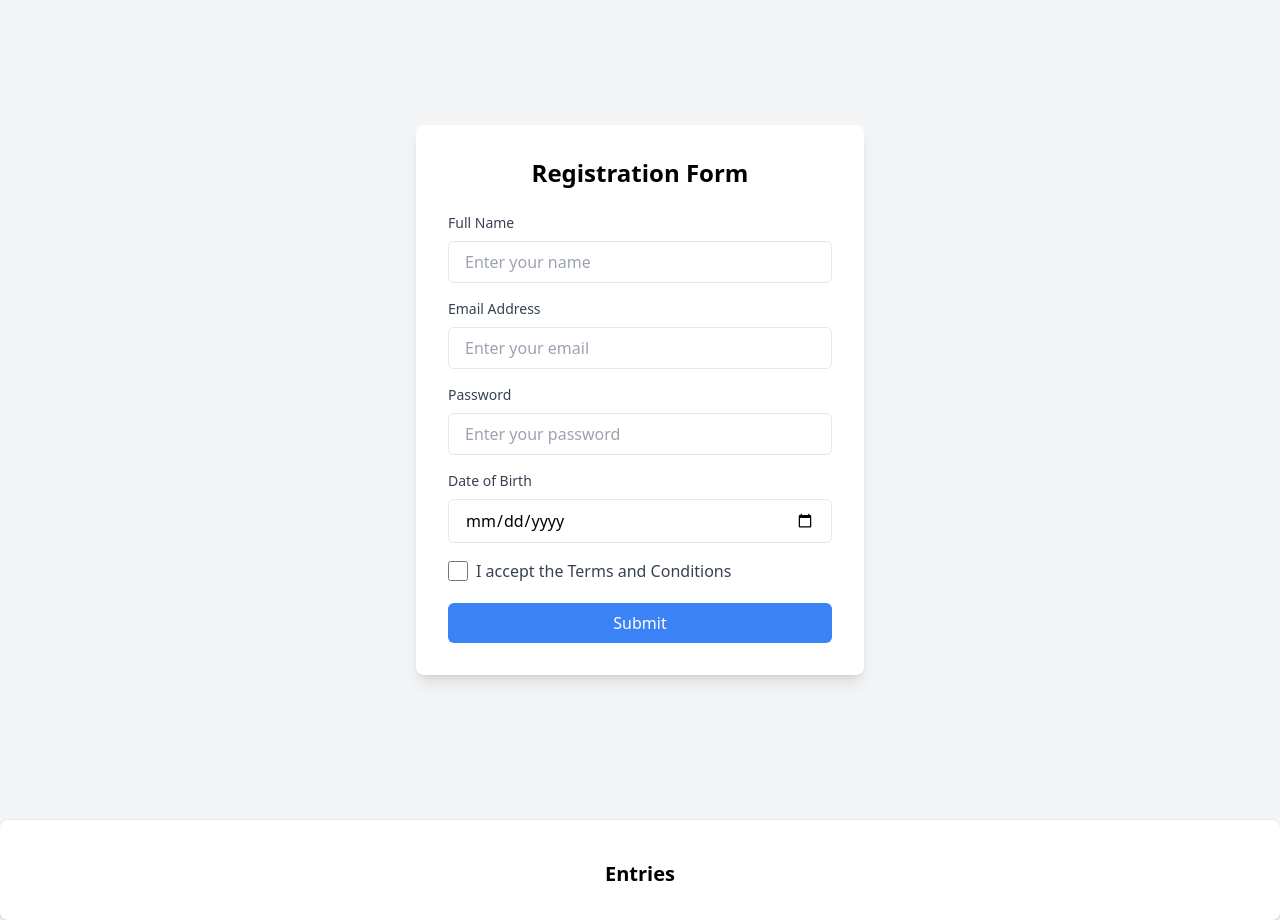
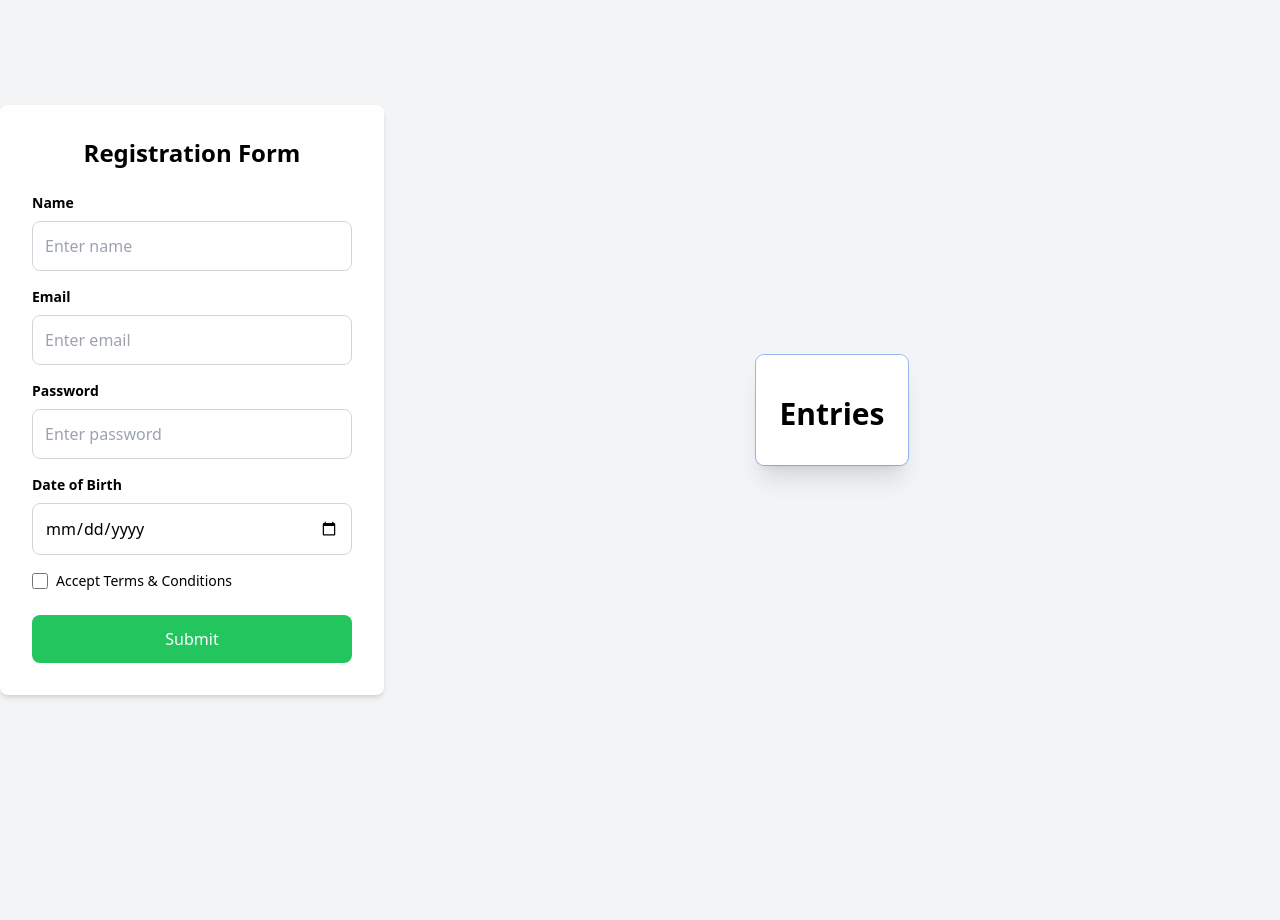
Before and after one commit to ananth-vaishnav/WD101, a plain HTML site: page index.html in a window 1280 px wide. After the commit the page ends 800 px from the top, so only its background shows below. Drawn offline with nearby package versions, Linux system fonts and the light colour scheme.

Commit message:
index.html

```diff
--- a/index.html
+++ b/index.html
@@ -4,77 +4,80 @@
 <head>
     <meta charset="UTF-8">
     <meta name="viewport" content="width=device-width, initial-scale=1.0">
-    <title>Tailwind Form</title>
+    <title>Capstone</title>
+
     <script src="https://cdn.tailwindcss.com"></script>
+    <style>
+        input#name:invalid:focus {
+            border: 1px solid red
+        }
+
+        input#email:invalid:focus {
+            border: 1px solid red
+        }
+    </style>
 </head>
 
-<body class="bg-gray-100">
+<body class="bg-gray-100 flex items-center justify-center h-screen">
 
+    <form id="user-form" class="bg-white p-8 rounded-lg shadow-md w-96">
+        <h1 class="text-2xl font-bold mb-6 text-center">Registration Form</h1>
 
-    <div class="flex items-center justify-center min-h-screen">
+        <label for="name" class="block text-left text-sm font-semibold mb-2">Name</label>
+        <input required type="text" id="name" name="name" placeholder="Enter name"
+            class="w-full p-3 mb-4 rounded-lg border border-gray-300 focus:outline-none focus:ring-2 focus:ring-blue-500">
 
-        <div class="bg-white p-8 rounded-lg shadow-lg max-w-md w-full">
+        <label for="email" class="block text-left text-sm font-semibold mb-2">Email</label>
+        <input required type="email" id="email" name="
+        email" placeholder="Enter email"
+            class="w-full p-3 mb-4 rounded-lg border border-gray-300 focus:outline-none focus:ring-2 focus:ring-blue-500">
 
-            <h2 class="text-2xl font-bold text-center mb-6">Registration Form</h2>
+        <label for="password" class="block text-left text-sm font-semibold mb-2">Password</label>
+        <input type="password" id="password" name="password" placeholder="Enter password"
+            class="w-full p-3 mb-4 rounded-lg border border-gray-300 focus:outline-none focus:ring-2 focus:ring-blue-500">
 
+        <label for="dob" class="block text-left text-sm font-semibold mb-2">Date of Birth</label>
+        <input type="date" id="dob" name="dob"
+            class="w-full p-3 mb-4 rounded-lg border border-gray-300 focus:outline-none focus:ring-2 focus:ring-blue-500">
 
-            <form id="registration-form">
+        <div class="flex items-center mb-6">
+            <input type="checkbox" id="acceptTerms" name="acceptTerms"
+                class="h-4 w-4 text-green-600 focus:ring-green-500 border-gray-300 rounded">
+            <label for="acceptTerms" class="ml-2 text-sm">Accept Terms & Conditions</label>
+        </div>
 
-                <div class="mb-4">
-                    <label for="name" class="block text-sm font-medium text-gray-700 mb-2">Full Name</label>
-                    <input type="text" id="name" name="name" required
-                        class="block w-full px-4 py-2 border rounded-md focus:outline-none focus:ring focus:ring-blue-300"
-                        placeholder="Enter your name">
-                </div>
+        <button type="submit" id="submit"
+            class="w-full bg-green-500 text-white p-3 rounded-lg hover:bg-green-600 focus:outline-none focus:ring-2 focus:ring-green-500">
+            Submit
+        </button>
+    </form>
 
-
-                <div class="mb-4">
-                    <label for="email" class="block text-sm font-medium text-gray-700 mb-2">Email Address</label>
-                    <input type="email" id="email" name="email" required
-                        class="block w-full px-4 py-2 border rounded-md focus:outline-none focus:ring focus:ring-blue-300"
-                        placeholder="Enter your email">
-                </div>
-
-
-                <div class="mb-4">
-                    <label for="password" class="block text-sm font-medium text-gray-700 mb-2">Password</label>
-                    <input type="password" id="password" name="password" required
-                        class="block w-full px-4 py-2 border rounded-md focus:outline-none focus:ring focus:ring-blue-300"
-                        placeholder="Enter your password">
-                </div>
-
-
-                <div class="mb-4">
-                    <label for="dob" class="block text-sm font-medium text-gray-700 mb-2">Date of Birth</label>
-                    <input type="date" id="dob" name="dob" required
-                        class="block w-full px-4 py-2 border rounded-md focus:outline-none focus:ring focus:ring-blue-300">
-                </div>
-
-
-                <div class="mb-4">
-                    <label for="acceptTerms" class="inline-flex items-center">
-                        <input type="checkbox" id="acceptTerms" name="acceptTerms" required
-                            class="form-checkbox h-5 w-5 text-blue-600">
-                        <span class="ml-2 text-gray-700">I accept the Terms and Conditions</span>
-                    </label>
-                </div>
-
-
-                <button type="submit"
-                    class="w-full bg-blue-500 hover:bg-blue-400 text-white py-2 px-4 rounded-md">Submit</button>
-            </form>
+    <div
+        class="relative bg-white px-6 mt-5 pt-10 pb-8 shadow-xl ring-1 ring-gray-980/5 sm:mx-auto sm:rounded-lg sm:px-18">
+        <div class="mx-auto">
+            <h2 class="text-3xl text-center font-bold leading-tight">Entries</h2>
+            <div class="divide-y divide-gray-300/50" id="user-entries"></div>
         </div>
     </div>
-    <div
-    class="relative bg-white px-4 mt-5 pt-10 pb-8 shadow-xl ring-1 ring-gray-900/5 sm:mx-auto sm:rounded-lg sm:px-10 ">
-    <div class="mx-auto">
-        <h2 class="text-xl text-center font-bold leadin-right">Entries</h2>
-        <div class="divide-y divide-gray-300/50" id="user-entries"></div>
-    </div>
-</div>
-</div>
+
+    <script>
+        const email = document.getElementById('email');
+        const submit = document.getElementById('submit');
+
+        email.addEventListener('input', () => validate(email));
+
+        submit.addEventListener('click', () => validate(email));
+
+        function validate(element) {
+            if (element.validity.typeMismatch) {
+                element.setCustomValidity("The email is not in the right format!!");
+                element.reportValidity();
+            } else {
+                element.setCustomValidity("");
+            }
+        }
+    </script>
     <script src="index.js"></script>
-
 </body>
 
 </html>
```
